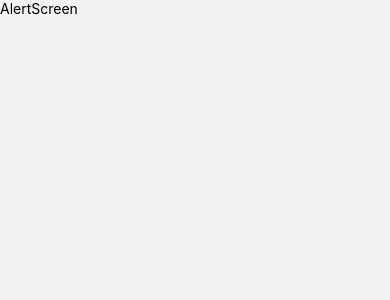
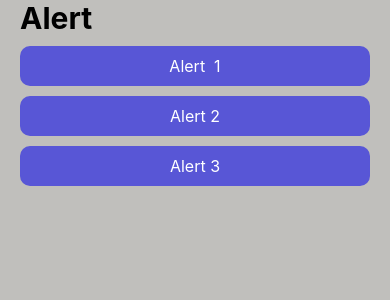
Before and after one commit to yerytech/menu-app, a React Native app: screen /AlertScreen in a window 390 px wide. Shown: the top 300 px of the page. Built offline with nearby package versions, Linux system fonts and the light colour scheme.

Commit message:
Implement Alert functionality in AlertScreen and enhance Button and Title components

```diff
--- a/src/presentation/components/ui/Button.tsx
+++ b/src/presentation/components/ui/Button.tsx
@@ -25,9 +25,10 @@ export const Button = ({ text, style, onPress }: Props) => {
           {
             color: colors.buttonTextColor,
           },
+          ,
         ]}
       >
-        Buttom
+        {text}
       </Text>
     </Pressable>
   );
--- a/src/presentation/components/ui/Title.tsx
+++ b/src/presentation/components/ui/Title.tsx
@@ -2,21 +2,24 @@ import { Text, View } from "react-native"
 import { colors, globalStyles } from "../../../config/theme/theme";
 import { useSafeAreaInsets } from "react-native-safe-area-context";
 
-interface Props{
+interface Props {
   text: string;
-  save?: boolean;
+  safe?: boolean;
   white?: boolean;
 }
 
-
-export const Title = ({ text, save=false, white=false }: Props) => {
-  const { top }= useSafeAreaInsets();
+export const Title = ({ text, safe = false, white = false }: Props) => {
+  const { top } = useSafeAreaInsets();
   return (
-    <Text style={{
-      ...globalStyles.title,
-      marginTop: save ? top : 0,
-      marginBottom: 10,
-    color: white ? 'white' : colors.text
-    }}>{ text}</Text>
-  )
-}
+    <Text
+      style={{
+        ...globalStyles.title,
+        marginTop: safe ? top : 0,
+        marginBottom: 10,
+        color: white ? "white" : colors.text,
+      }}
+    >
+      {text}
+    </Text>
+  );
+};
--- a/src/presentation/screens/alerts/AlertScreen.tsx
+++ b/src/presentation/screens/alerts/AlertScreen.tsx
@@ -1,8 +1,55 @@
-import { Text, View } from "react-native";
+import { Alert, Text, View } from "react-native";
+import { CustomView } from "../../components/ui/CustomView";
+import { Title } from "../../components/ui/Title";
+import { globalStyles } from "../../../config/theme/theme";
+import { Button } from "../../components/ui/Button";
+import { Divider } from "../../components/ui/Divider";
 export const AlertScreen = () => {
+  const createTwoButtonAlert = () =>
+    Alert.alert("Alert Title", "My Alert Msg", [
+      {
+        text: "Cancel",
+        onPress: () => console.log("Cancel Pressed"),
+        style: "cancel",
+      },
+      { text: "OK", onPress: () => console.log("OK Pressed") },
+    ]);
+
+  const createThreeButtonAlert = () =>
+    Alert.alert("Alert Title", "My Alert Msg", [
+      {
+        text: "Ask me later",
+        onPress: () => console.log("Ask me later pressed"),
+      },
+      {
+        text: "Cancel",
+        onPress: () => console.log("Cancel Pressed"),
+        style: "cancel",
+      },
+      { text: "OK", onPress: () => console.log("OK Pressed") },
+    ]);
+
   return (
-    <View>
-      <Text>AlertScreen</Text>
-    </View>
+    <CustomView style={globalStyles.globalMargin}>
+      <Title
+        safe
+        text={"Alert"}
+      />
+
+      <Button
+        text={"Alert  1"}
+        onPress={createTwoButtonAlert}
+      />
+      <View style={{ height: 10 }} />
+      <Button
+        text={"Alert 2"}
+        onPress={() => {}}
+      />
+      <View style={{ height: 10 }} />
+      <Button
+        text={"Alert 3"}
+        onPress={() => {}}
+      />
+    </CustomView>
   );
 };
```
